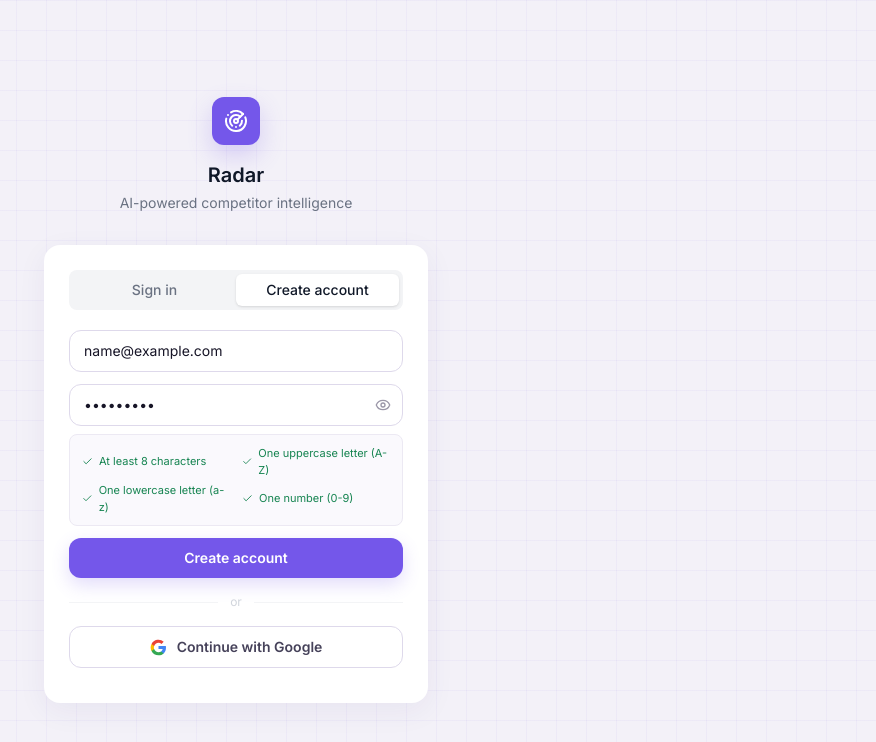
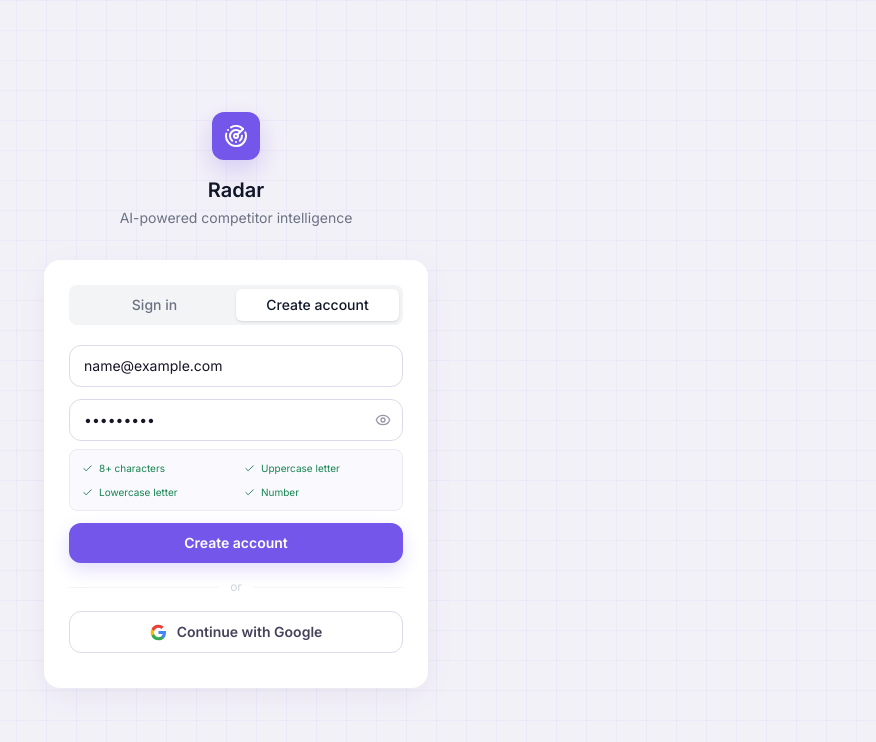
Before and after one commit to Yasir019/radar-intelligence, a React (Vite) app in the folder frontend/: page /login in a window 1280 px wide. Both pictures are taken after typing "name@example.com", "Sample123" into the empty fields and a click on the button "Create account". Shown: the top 742 px of the page, without its empty margins (404-1280 px from the left). Built offline with nearby package versions, Linux system fonts and the light colour scheme; no server answers.

Commit message:
polish password validation checklist

```diff
--- a/frontend/src/pages/LoginPage.tsx
+++ b/frontend/src/pages/LoginPage.tsx
@@ -12,10 +12,10 @@ interface PasswordRule {
 }
 
 const PASSWORD_RULES: PasswordRule[] = [
-  { label: "At least 8 characters", test: (v) => v.length >= 8 },
-  { label: "One uppercase letter (A-Z)", test: (v) => /[A-Z]/.test(v) },
-  { label: "One lowercase letter (a-z)", test: (v) => /[a-z]/.test(v) },
-  { label: "One number (0-9)", test: (v) => /\d/.test(v) },
+  { label: "8+ characters", test: (v) => v.length >= 8 },
+  { label: "Uppercase letter", test: (v) => /[A-Z]/.test(v) },
+  { label: "Lowercase letter", test: (v) => /[a-z]/.test(v) },
+  { label: "Number", test: (v) => /\d/.test(v) },
 ];
 
 export default function LoginPage() {
@@ -222,11 +222,11 @@ export default function LoginPage() {
               </div>
 
               {mode === "register" && (password.length > 0 || touched.password) && (
-                <div className="mt-2 grid grid-cols-2 gap-x-3 gap-y-1 rounded-lg border border-[#ece9f3] bg-[#faf9fd] px-3 py-2.5">
+                <div className="mt-2 grid grid-cols-2 gap-x-4 gap-y-2 rounded-lg border border-[#ece9f3] bg-[#faf9fd] px-3 py-2.5">
                   {passwordChecks.map((rule) => (
                     <span
                       key={rule.label}
-                      className={`flex items-center gap-1.5 text-[11px] ${
+                      className={`flex min-w-0 items-center gap-1.5 whitespace-nowrap text-[10px] leading-4 ${
                         rule.passed ? "text-[#168451]" : "text-[#9a95a8]"
                       }`}
                     >
```
